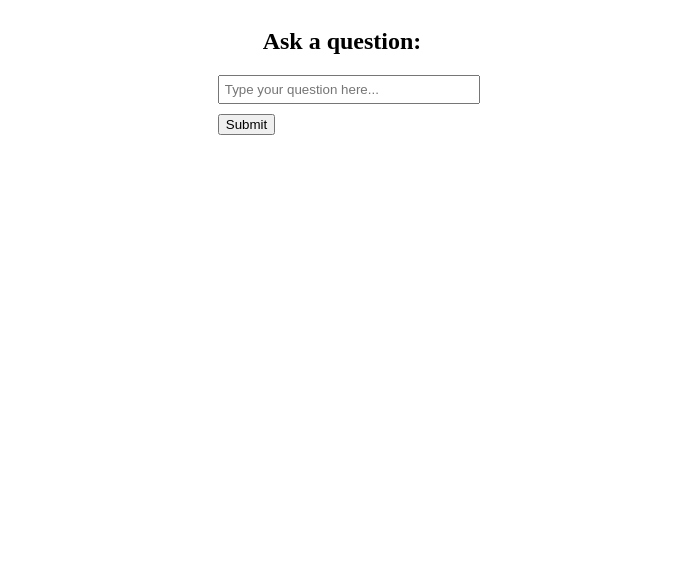
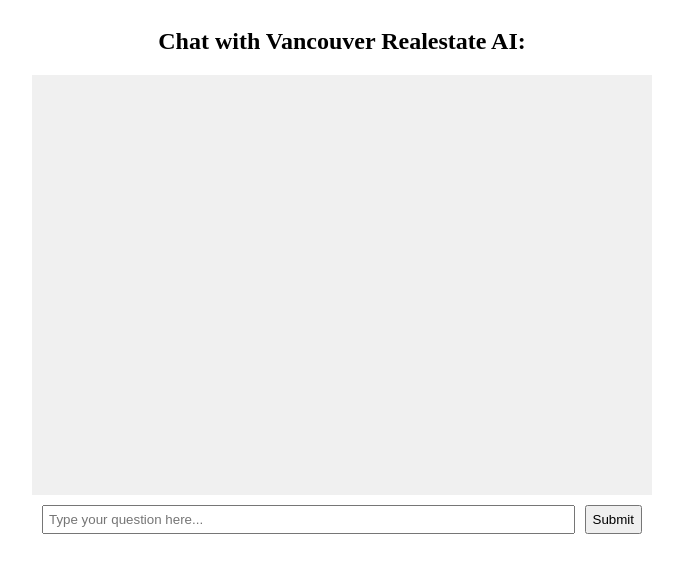
Before and after one commit to tuzimao/Royapp, a Vue app in the folder frontend/: page / in a window 1280 px wide. Shown: the top 572 px of the page, without its empty margins (298-981 px from the left). Built offline with nearby package versions, Linux system fonts and the light colour scheme.

Commit message:
update submitquestion()
now gpt take all text from before consider as  a new question input

```diff
--- a/frontend/src/components/GPTQuestionForm.vue
+++ b/frontend/src/components/GPTQuestionForm.vue
@@ -1,11 +1,15 @@
 <template>
-    <div class="gpt-question-form">
-      <h2>Ask a question:</h2>
-      <form @submit.prevent="submitQuestion">
+  <div class="gpt-chat">
+    <h2>Chat with Vancouver Realestate AI:</h2>
+    <div class="chat-container">
+      <div v-for="(message, index) in messages" :key="index" :class="`message ${message.type}`">
+        {{ message.content }}
+      </div>
+    </div>
+    <form @submit.prevent="submitQuestion" class="input-form">
       <input v-model="question" placeholder="Type your question here..." required />
       <button type="submit">Submit</button>
     </form>
-      <p v-if="response">{{ response }}</p>
   </div>
 </template>
 
@@ -16,38 +20,85 @@
   data() {
     return {
       question: "",
-        response: "",
+      messages: [],
     };
   },
   methods: {
     async submitQuestion() {
   try {
+    this.messages.push({ type: "user", content: this.question });
+
+    // 将之前的消息连接为一个字符串，作为新问题的上下文
+    const prompt = this.messages
+      .map((message, index) => `${index % 2 === 0 ? "User:" : "GPT:"} ${message.content}`)
+      .join("\n") + `\nUser: ${this.question}`;
+
     const { data } = await axios.get("http://localhost:5000/api/gpt-response", {
       params: {
-              prompt: this.question,
+        prompt: prompt,
       },
     });
-          this.response = data.gpt_response;
+    this.messages.push({ type: "gpt", content: data.gpt_response });
+
+    this.question = "";
   } catch (error) {
     console.error("Error fetching GPT response:", error);
-          this.response = "An error occurred while fetching the response.";
+    this.messages.push({ type: "error", content: "An error occurred while fetching the response." });
   }
 },
+
   },
 };
 </script>
 
 <style scoped>
-  .gpt-question-form {
+.gpt-chat {
   display: flex;
   flex-direction: column;
   align-items: center;
 }
 
+.chat-container {
+  background-color: #f0f0f0;
+  padding: 10px;
+  width: 100%;
+  max-width: 600px;
+  height: 400px;
+  overflow-y: scroll;
+  margin-bottom: 10px;
+}
+
+.message {
+  padding: 5px;
+  margin-bottom: 5px;
+  border-radius: 5px;
+}
+
+.user {
+  background-color: #c0c0ff;
+  align-self: flex-end;
+}
+
+.gpt {
+  background-color: #c0ffc0;
+  align-self: flex-start;
+}
+
+.error {
+  background-color: #ffc0c0;
+  align-self: flex-start;
+}
+
+.input-form {
+  display: flex;
+  justify-content: space-between;
+  width: 100%;
+  max-width: 600px;
+}
+
 input {
   padding: 5px;
-    width: 100%;
-    max-width: 600px;
-    margin-bottom: 10px;
+  flex-grow: 1;
+  margin-right: 10px;
 }
 </style>
```
Also changed, not shown: 1 other file (tests, documents, lock files or other folders). Lines whose indentation alone changed are shown as unchanged.
